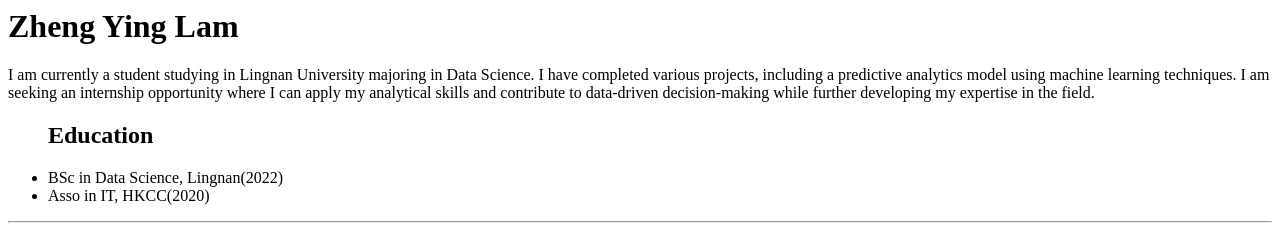
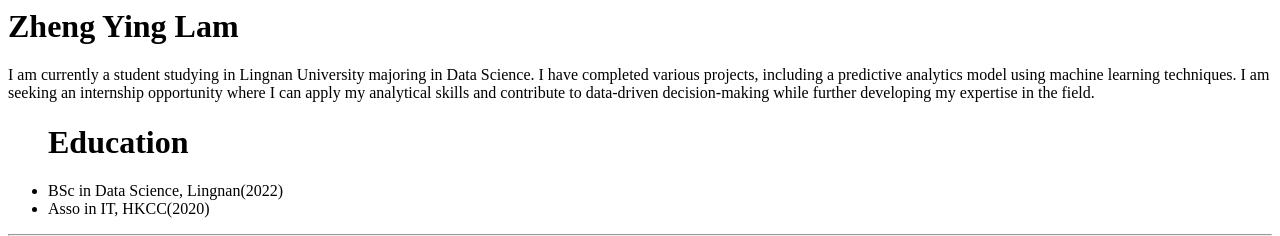
Before and after one commit to zylammmmmm/T001, a plain HTML site: page index.html in a window 1280 px wide. Shown: the top 236 px of the page. Drawn offline with Linux system fonts and the light colour scheme.

Commit message:
My first page

```diff
--- a/index.html
+++ b/index.html
@@ -14,7 +14,7 @@ displayed.-->
 <h1>Zheng Ying Lam</h1>
 <p>I am currently a student studying in Lingnan University majoring in Data Science. I have completed various projects, including a predictive analytics model using machine learning techniques. I am seeking an internship opportunity where I can apply my analytical skills and contribute to data-driven decision-making while further developing my expertise in the field. </p>
 <ul>
-<h2>Education</h2>
+<h1>Education</h1>
 <li>BSc in Data Science, Lingnan(2022)</li>
 <li>Asso in IT, HKCC(2020)</li>
 </ul>
```
